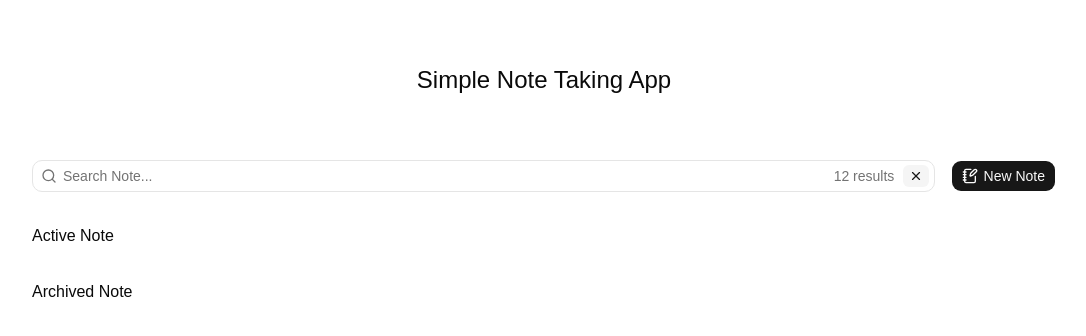
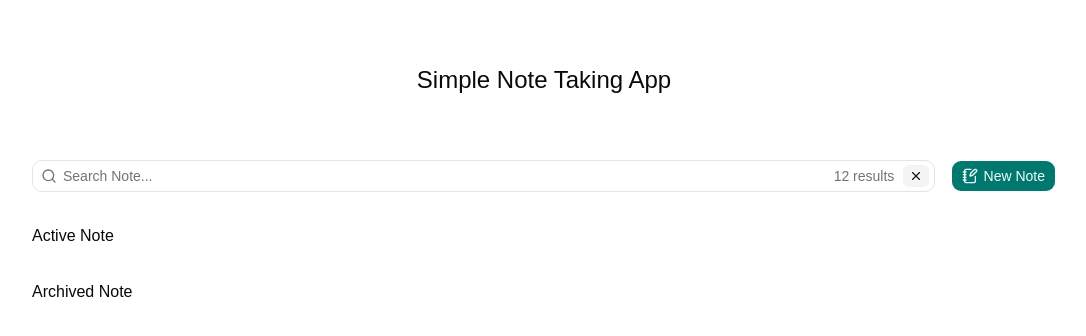
Before and after one commit to Xrayya/simple-note-taking-app, a React (Vite) app in the folder frontend/: page / in a window 1280 px wide. Shown: the top 336 px of the page, without its empty margins (96-1182 px from the left). Built offline with nearby package versions, Linux system fonts and the light colour scheme.

Commit message:
feat: update shadcn ui style with teal accent

```diff
--- a/frontend/package.json
+++ b/frontend/package.json
@@ -14,6 +14,7 @@
   },
   "dependencies": {
     "@fontsource-variable/geist": "^5.2.9",
+    "@fontsource-variable/inter": "^5.2.8",
     "@fontsource-variable/noto-sans": "^5.2.10",
     "@tailwindcss/vite": "^4.1.18",
     "@tanstack/react-devtools": "latest",
--- a/frontend/src/components/ui/input-group.tsx
+++ b/frontend/src/components/ui/input-group.tsx
@@ -1,3 +1,5 @@
+"use client"
+
 import * as React from "react"
 import { cva, type VariantProps } from "class-variance-authority"
 
--- a/frontend/src/styles.css
+++ b/frontend/src/styles.css
@@ -4,6 +4,7 @@
 @import "shadcn/tailwind.css";
 @import "@fontsource-variable/geist";
 @import "@fontsource-variable/noto-sans";
+@import "@fontsource-variable/inter";
 
 @custom-variant dark (&:is(.dark *));
 
@@ -22,8 +23,8 @@ body {
 }
 
 @theme inline {
-  --font-heading: var(--font-sans);
-  --font-sans: 'Noto Sans Variable', sans-serif;
+  --font-heading: 'Noto Sans Variable', sans-serif;
+  --font-sans: 'Inter Variable', sans-serif;
   --color-sidebar-ring: var(--sidebar-ring);
   --color-sidebar-border: var(--sidebar-border);
   --color-sidebar-accent-foreground: var(--sidebar-accent-foreground);
@@ -71,10 +72,10 @@ body {
   --card-foreground: oklch(0.145 0 0);
   --popover: oklch(1 0 0);
   --popover-foreground: oklch(0.145 0 0);
-  --primary: oklch(0.205 0 0);
-  --primary-foreground: oklch(0.985 0 0);
-  --secondary: oklch(0.97 0 0);
-  --secondary-foreground: oklch(0.205 0 0);
+  --primary: oklch(0.511 0.096 186.391);
+  --primary-foreground: oklch(0.984 0.014 180.72);
+  --secondary: oklch(0.967 0.001 286.375);
+  --secondary-foreground: oklch(0.21 0.006 285.885);
   --muted: oklch(0.97 0 0);
   --muted-foreground: oklch(0.556 0 0);
   --accent: oklch(0.97 0 0);
@@ -91,8 +92,8 @@ body {
   --radius: 0.625rem;
   --sidebar: oklch(0.985 0 0);
   --sidebar-foreground: oklch(0.145 0 0);
-  --sidebar-primary: oklch(0.205 0 0);
-  --sidebar-primary-foreground: oklch(0.985 0 0);
+  --sidebar-primary: oklch(0.6 0.118 184.704);
+  --sidebar-primary-foreground: oklch(0.984 0.014 180.72);
   --sidebar-accent: oklch(0.97 0 0);
   --sidebar-accent-foreground: oklch(0.205 0 0);
   --sidebar-border: oklch(0.922 0 0);
@@ -106,9 +107,9 @@ body {
   --card-foreground: oklch(0.985 0 0);
   --popover: oklch(0.205 0 0);
   --popover-foreground: oklch(0.985 0 0);
-  --primary: oklch(0.922 0 0);
-  --primary-foreground: oklch(0.205 0 0);
-  --secondary: oklch(0.269 0 0);
+  --primary: oklch(0.437 0.078 188.216);
+  --primary-foreground: oklch(0.984 0.014 180.72);
+  --secondary: oklch(0.274 0.006 286.033);
   --secondary-foreground: oklch(0.985 0 0);
   --muted: oklch(0.269 0 0);
   --muted-foreground: oklch(0.708 0 0);
@@ -125,8 +126,8 @@ body {
   --chart-5: oklch(0.437 0.078 188.216);
   --sidebar: oklch(0.205 0 0);
   --sidebar-foreground: oklch(0.985 0 0);
-  --sidebar-primary: oklch(0.488 0.243 264.376);
-  --sidebar-primary-foreground: oklch(0.985 0 0);
+  --sidebar-primary: oklch(0.704 0.14 182.503);
+  --sidebar-primary-foreground: oklch(0.277 0.046 192.524);
   --sidebar-accent: oklch(0.269 0 0);
   --sidebar-accent-foreground: oklch(0.985 0 0);
   --sidebar-border: oklch(1 0 0 / 10%);
```
Also changed, not shown: 1 other file (tests, documents, lock files or other folders).
